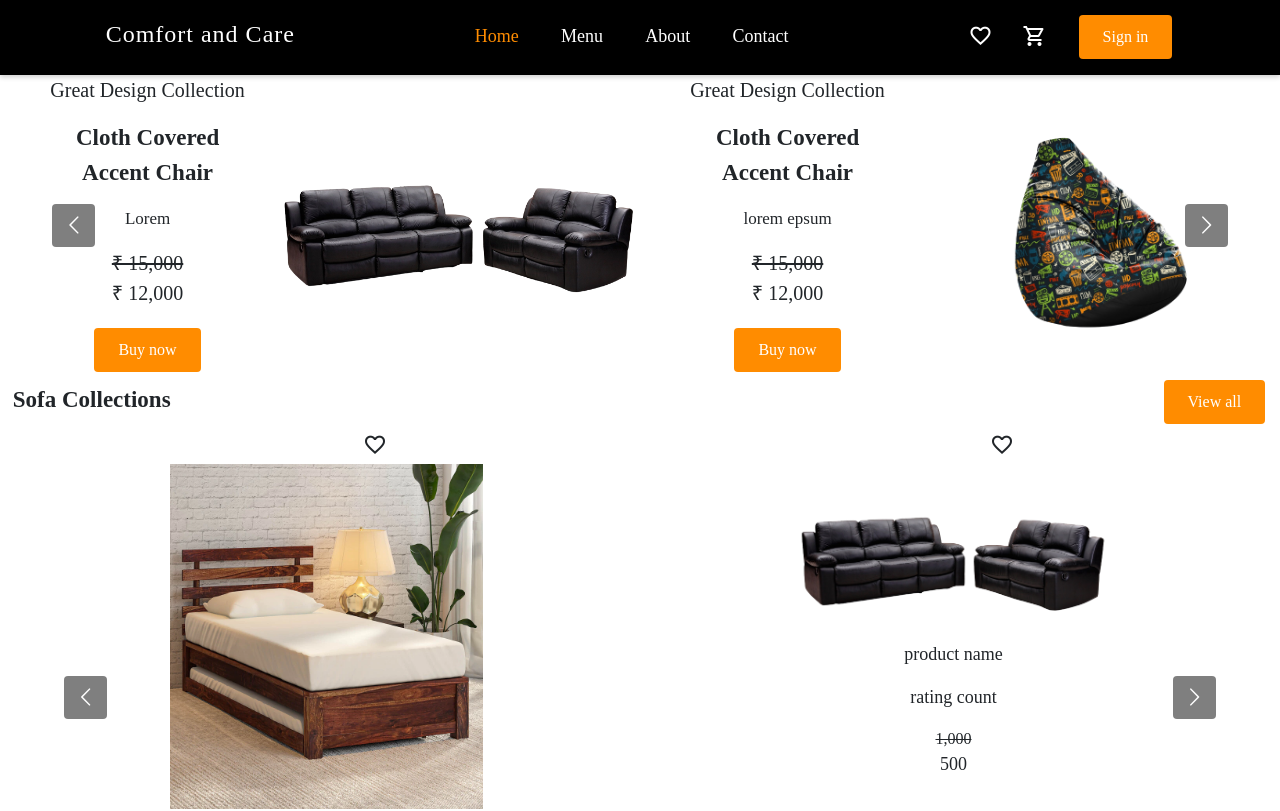
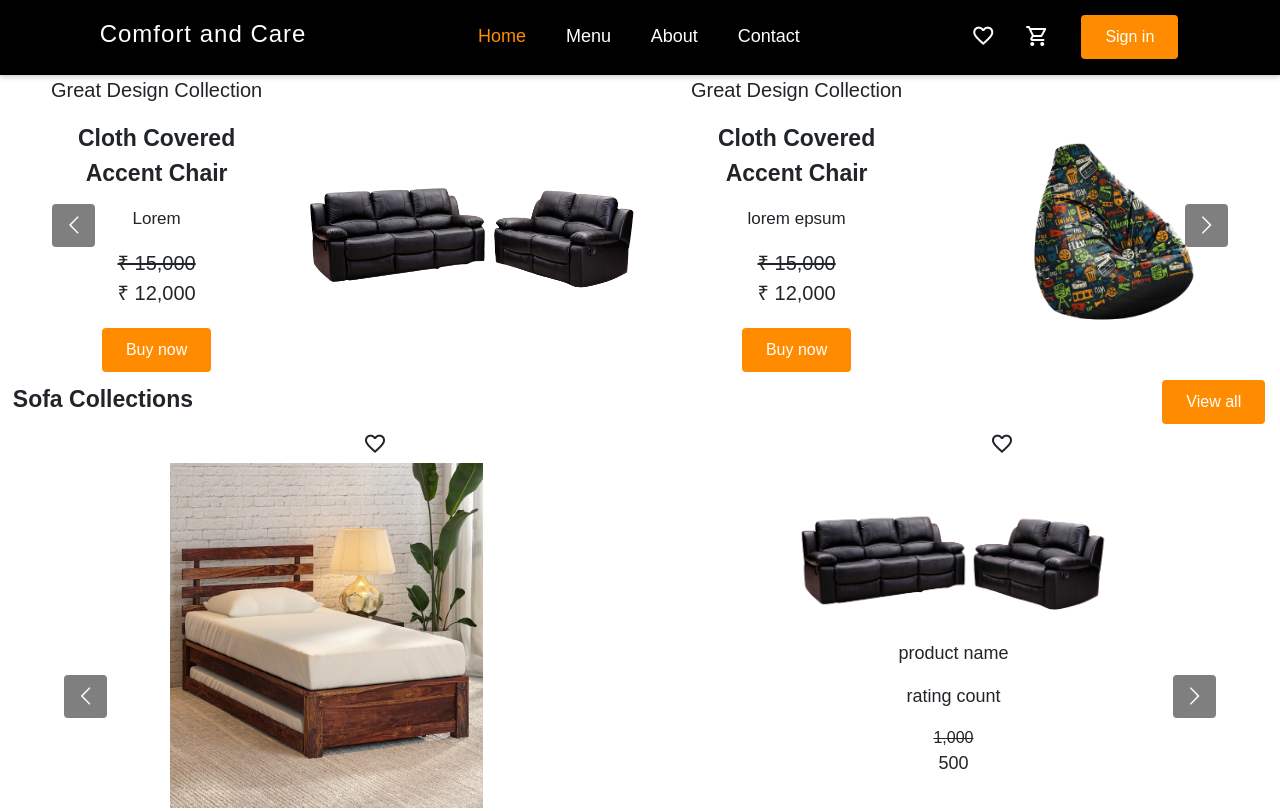
Before and after one commit to Thamo-Tharan/comfort_care_client, a React (Create React App) app: page / in a window 1280 px wide. Shown: the top 811 px of the page. Built offline with nearby package versions, Linux system fonts and the light colour scheme.

Commit message:
Modified font-family

```diff
--- a/src/index.css
+++ b/src/index.css
@@ -1,17 +1,24 @@
 body {
   margin: 0;
-  font-family: "Times New Roman", Times, serif !important;
+  font-family: "Source Sans Pro", sans-serif !important;
   -webkit-font-smoothing: antialiased;
   -moz-osx-font-smoothing: grayscale;
 }
-button,p,h1,h2,h3,h4,h5,h6{
-  font-family: "Times New Roman", Times, serif !important;
+button,
+p,
+h1,
+h2,
+h3,
+h4,
+h5,
+h6 {
+  font-family: "Source Sans Pro", sans-serif !important;
 }
 code {
-  font-family: source-code-pro, Menlo, Monaco, Consolas, 'Courier New',
-    monospace;
+  font-family: "Source Sans Pro", sans-serif !important;
 }
-input[type="text"],textarea{
+input[type="text"],
+textarea {
   width: 100%;
   font-size: 16px !important;
   border: 1px solid lightgrey;
@@ -20,6 +27,6 @@ input[type="text"],textarea{
   padding: 15px 16px 13px;
   box-shadow: none;
 }
-button{
+button {
   border-radius: 0.25rem !important;
 }
```
